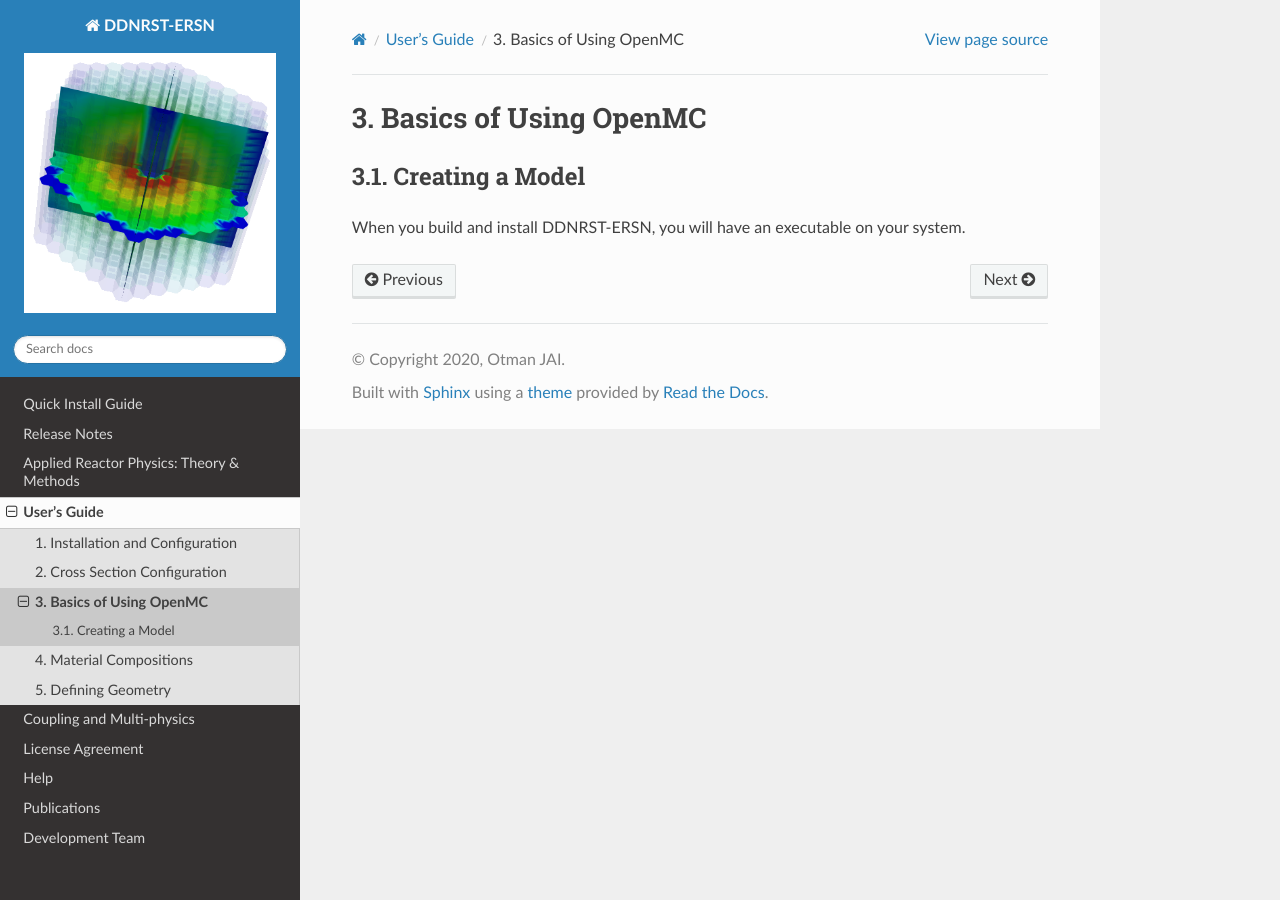
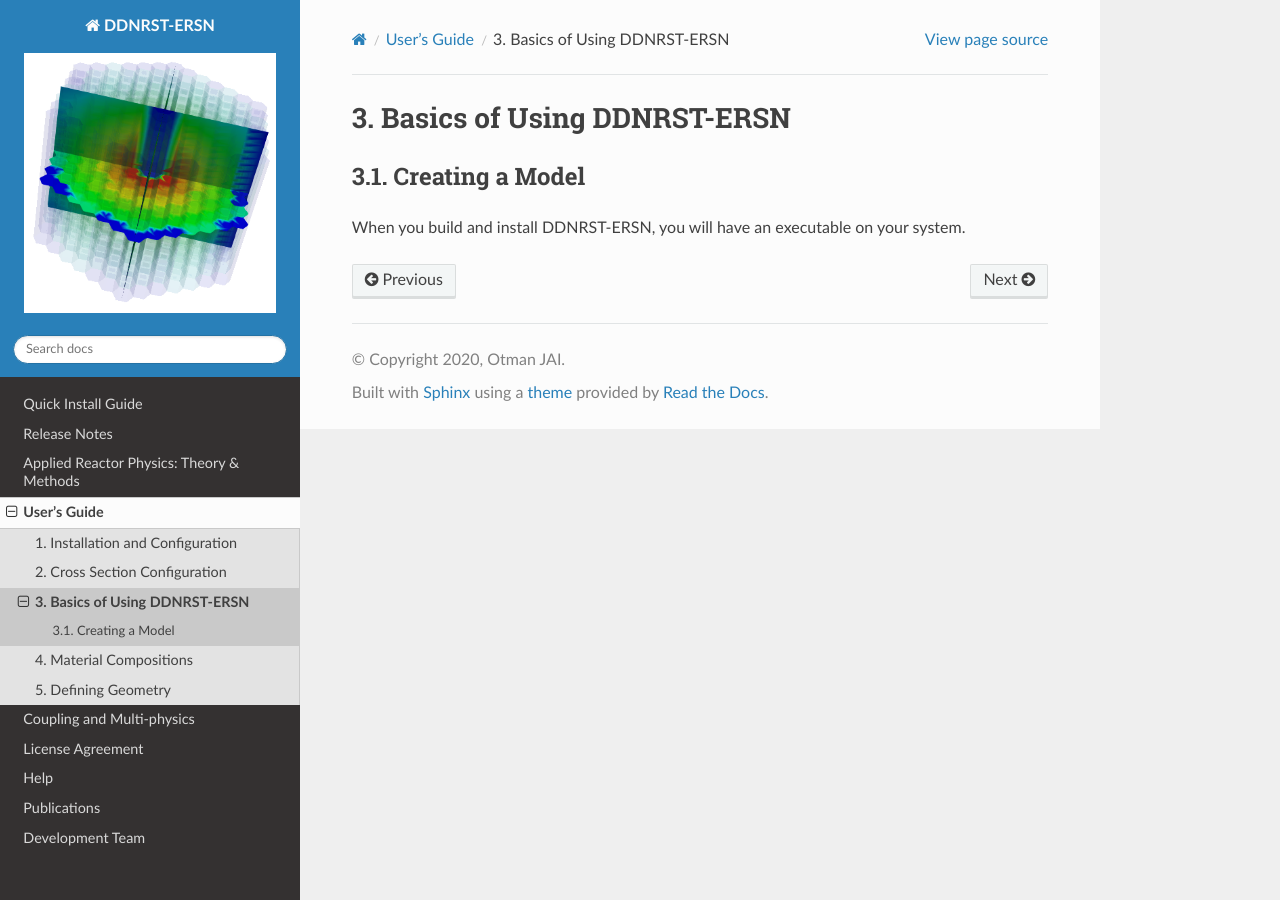
Before and after one commit to otmanjai/DDNRS-ERSN, a Sphinx documentation site: the page built from docs/source/usersguide/basics.rst, in a window 1280 px wide. Built offline with Sphinx 7.4.7 and the Read the Docs theme 2.0.0, drawn with Linux system fonts in a browser that asks for light colours.

Commit message:
Update basics.rst

```diff
--- a/docs/source/usersguide/basics.rst
+++ b/docs/source/usersguide/basics.rst
@@ -1,7 +1,7 @@
 .. _usersguide_basics:
 
 ======================
-Basics of Using OpenMC
+Basics of Using DDNRST-ERSN
 ======================
 
 ----------------
```
